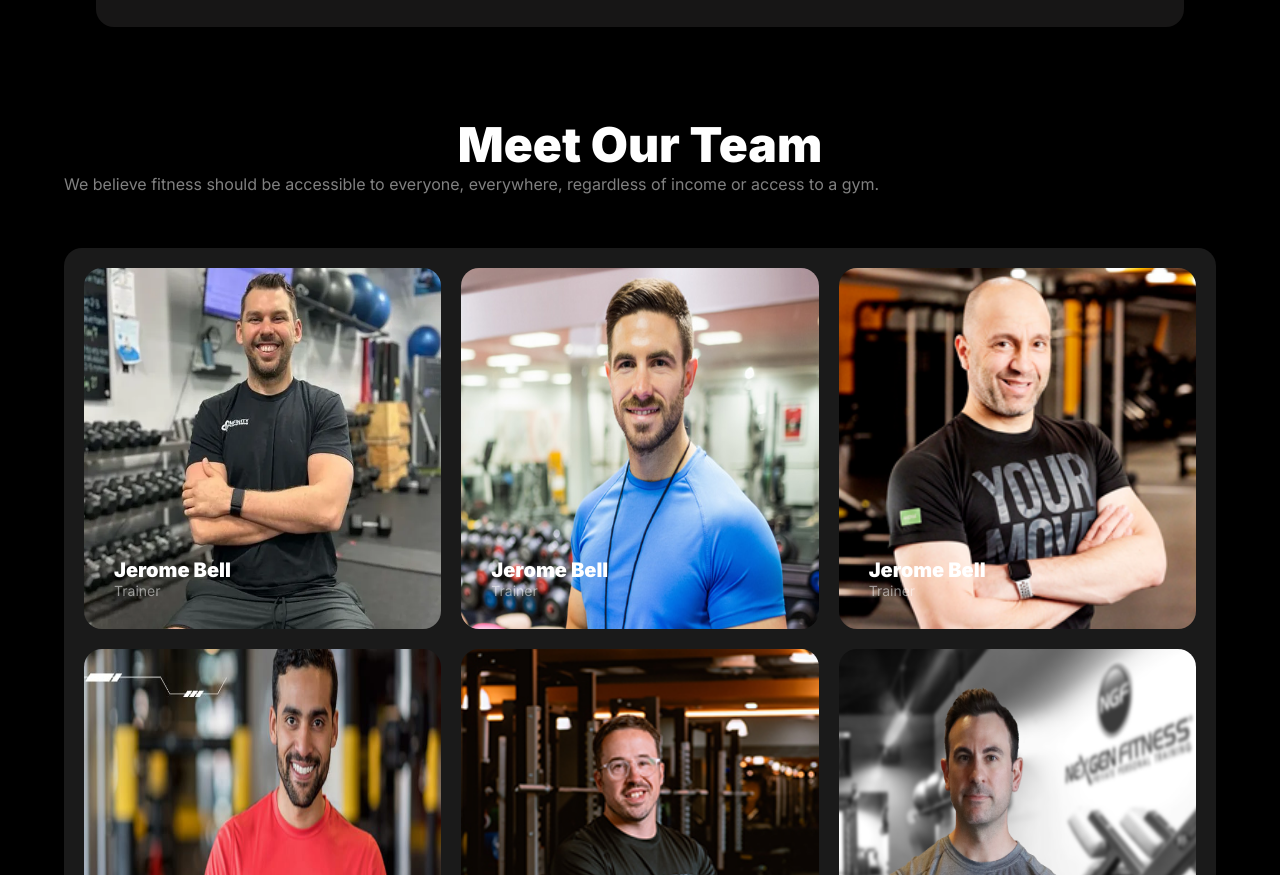
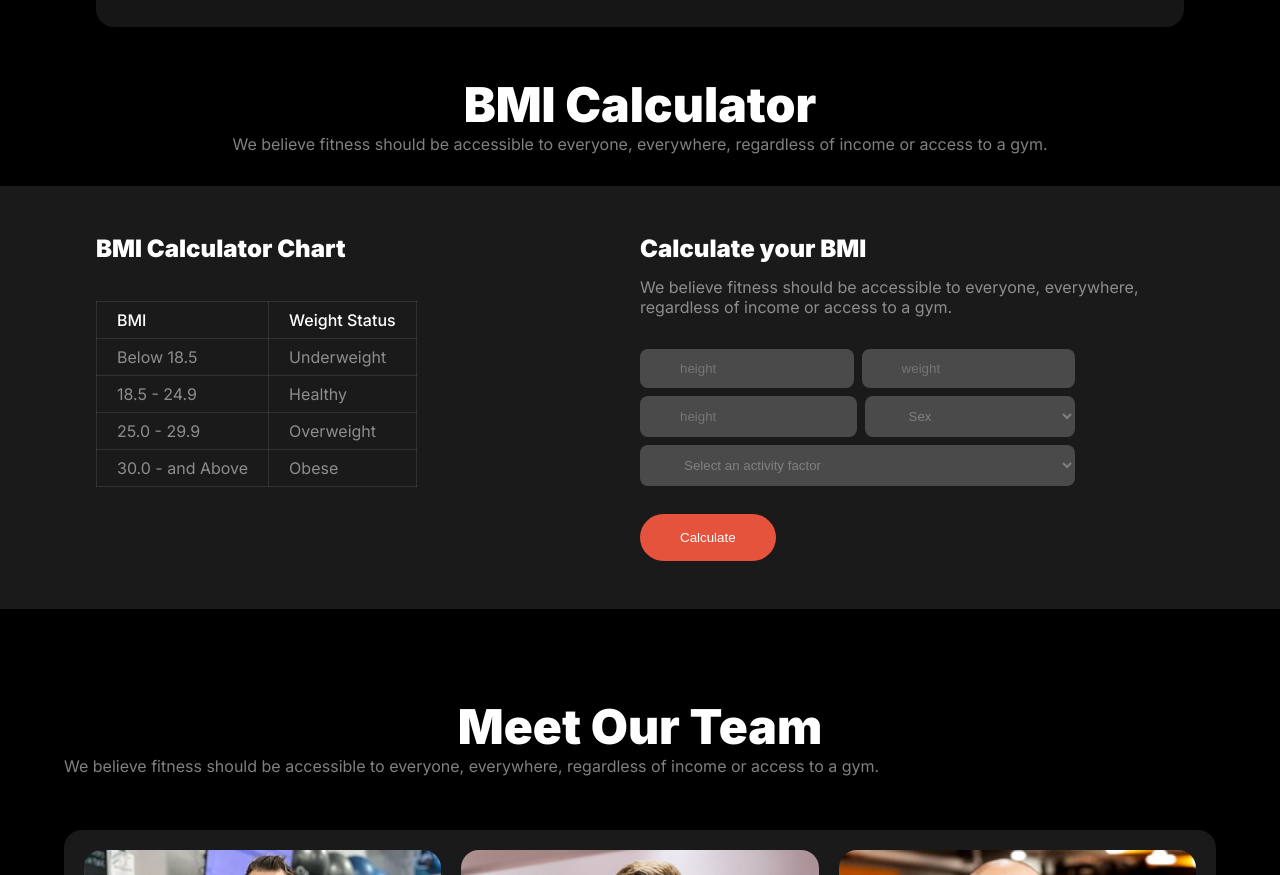
Before and after one commit to jahidhasansabbir/assignment-2, a plain HTML site: page index.html in a window 1280 px wide. Shown: the part 1739-2614 px from the top of the page. Drawn offline with Linux system fonts and the light colour scheme; a web font is replaced by a local one.

Commit message:
bmi-section is added and responsible

```diff
--- a/index.html
+++ b/index.html
@@ -116,6 +116,69 @@
           </section>
         <!-- Run an Extra Mile section ends here -->
          <!--BMI section starts here-->
+         <section class="bmi-section">
+            <h1 class="title text-center">BMI Calculator</h1>
+            <p class="description text-center">We believe fitness should be accessible to everyone, everywhere, regardless of income or access to a gym.</p>
+            <div class="bmi-bg-color">
+                <div class="bmi-calculator-container">
+                    <div class="bmi-table description">
+                        <h1 class="title bmi-title">BMI Calculator Chart</h1>
+                        <table>
+                            <tr>
+                                <th>BMI</th>
+                                <th>Weight Status</th>
+                            </tr>
+                            <tr>
+                                <td>Below 18.5</td>
+                                <td>Underweight</td>
+                            </tr>
+                            <tr>
+                                <td>18.5 - 24.9</td>
+                                <td>Healthy</td>
+                            </tr>
+                            <tr>
+                                <td>25.0 - 29.9</td>
+                                <td>Overweight</td>
+                            </tr>
+                            <tr>
+                                <td>30.0 - and Above</td>
+                                <td>Obese</td>
+                            </tr>
+                        </table>
+                    </div>
+                    <div class="bmi-calculator">
+                        <div>
+                            <h1 class="title bmi-title">Calculate your BMI</h1>
+                        <p class="description bmi-description">We believe fitness should be accessible to everyone, everywhere, regardless of income or access to a gym. </p>
+                        <div>
+                            <div class="input">
+                                <input type="text" name="" placeholder="height" id="">
+                                <input type="text" name="" placeholder="weight" id="">
+                            </div>
+                            <div class="input">
+                                <input type="text" name="" placeholder="height" id="">
+                                <select name="" id="">
+                                    <option value="" class="">Sex</option>
+                                    <option value="">Male</option>
+                                    <option value="">Female</option>
+                                    <option value="">Other</option>
+                                </select>
+                            </div>
+                           <div class="input">
+                            <select name="" id="">
+                                <option value="" class="">Select an activity factor</option>
+                                <option value="">Male</option>
+                                <option value="">Female</option>
+                                <option value="">Other</option>
+                            </select>
+                           </div><br>
+                            <button class="btn-primary btn-calc">Calculate</button>
+                        </div>
+                        </div>
+                    </div>
+                </div>
+            </div>
+         </section>
          <!--BMI section ends here-->
         <!-- Meet out team section starts here -->
          <section class="our-team desktop-width">
--- a/styles/style.css
+++ b/styles/style.css
@@ -255,7 +255,79 @@ header{
   border-radius: 1.125rem;
 
 }
+/* BMI Calculator section */
+.bmi-bg-color{
+  background-color: rgba(255, 255, 255, 0.10);
+}
+.bmi-section{
+  margin: 3rem auto;
+}
+.bmi-calculator-container{
+  margin: 2rem auto;
+  width: 85%;
+  display: flex;
+  justify-content: space-between;
+  gap: 2rem;
+  padding-top: 3rem;
+  padding-bottom: 3rem;
+}
+.bmi-title{
+  font-size: 1.5rem;
+  font-weight: 900;
+  margin-bottom: 14px;
+}
+.bmi-description{
+  text-align: left;
+  margin-bottom: 2rem;
+}
+.bmi-calculator{
+  width: 50%;
+}
+.bmi-table th, td{
+  border: 1px solid rgba(255, 255, 255, 0.10);
+  text-align: left;
+  padding-right: 1.25rem;
+  padding-left: 1.25rem;
+  padding-top: .5rem;
+  padding-bottom: .5rem;
+}
+.bmi-table th{
+  color: var(--primary-title-color);
+  font-size: 1rem;
+  font-weight: 500;
+}
+.bmi-table table{
+  border-collapse: collapse;
+  margin-top: 38px;
+}
+input{
+  padding: 12px 20px 12px 40px;
+  border: none;
+  color: gray;
+  background-color: rgba(122, 122, 122, 0.507);
+  border-radius: 8px;
+  width: 100%;
+  margin-bottom: .5rem;
 
+}
+select{
+  padding: 12px 20px 12px 40px;
+  border: none;
+  color: gray;
+  background-color: rgba(122, 122, 122, 0.507);
+  border-radius: 8px;
+  width: 110%;
+  margin-bottom: .5rem;
+}
+.input{
+  width: 80%;
+  display: flex;
+  gap: .5rem;
+}
+
+.btn-calc{
+  margin-top: 0;
+}
 /* Our Team section styles */
 .our-team-text{
   margin-top: 5.5rem;
@@ -435,4 +507,13 @@ hr{
       justify-content: start;
       margin-top: 1.8rem;
     }
+    .bmi-calculator-container{
+      flex-direction: column;
+    }
+    .bmi-calculator{
+      width: 100%;
+    }
+    .input{
+      width: 100%;
+    }
   }
```
